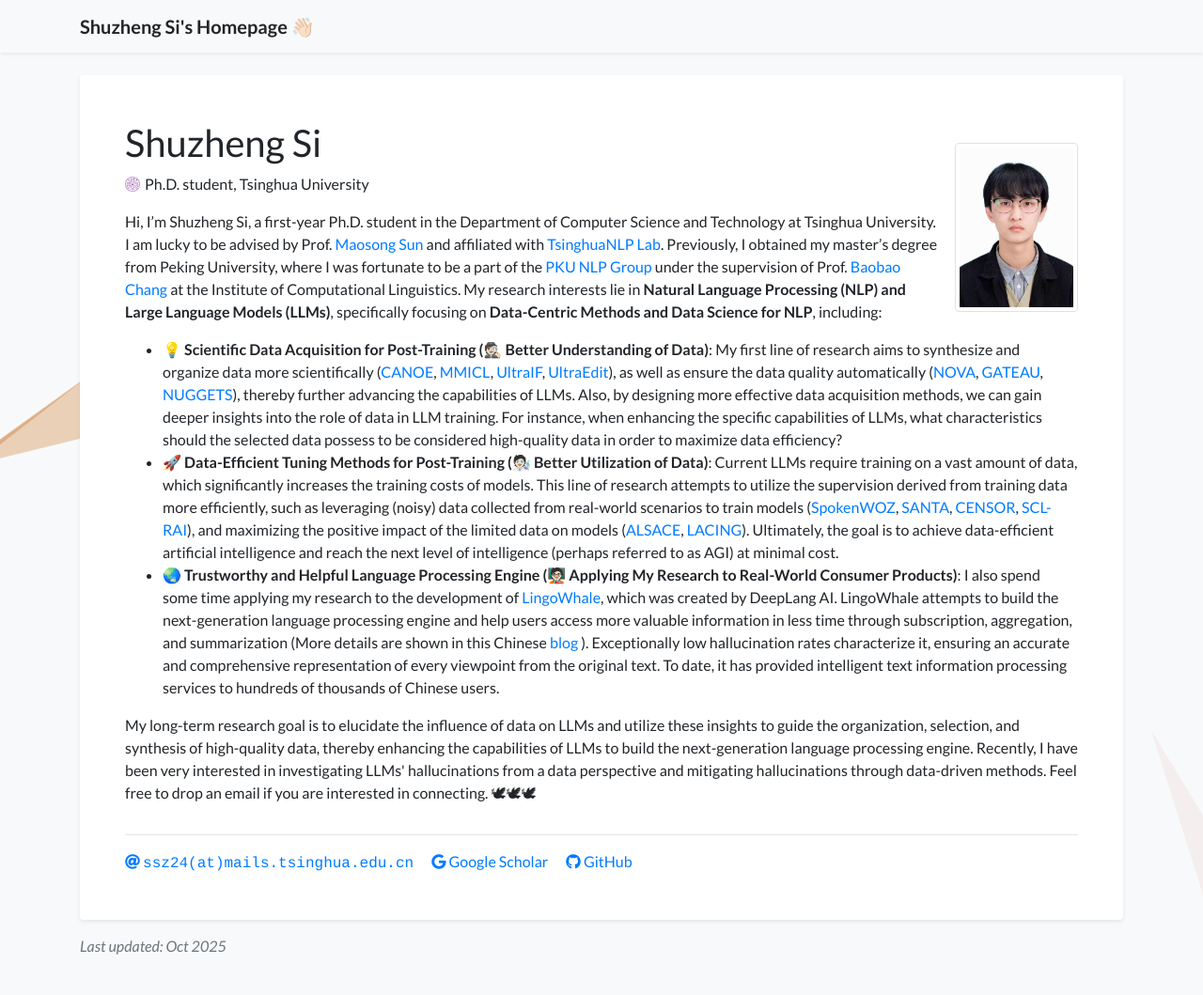
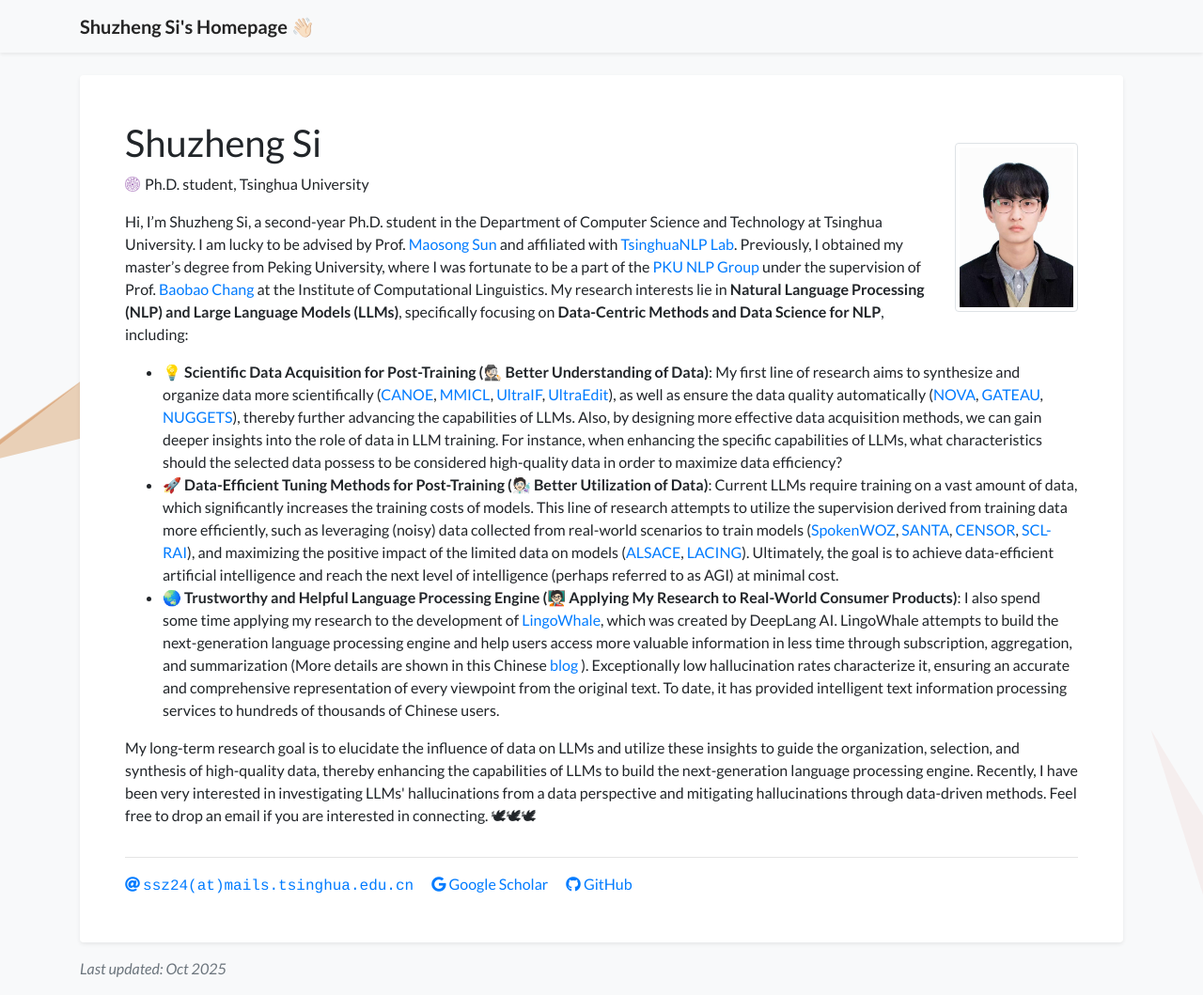
Before and after one commit to S1s-Z/s1s-z.github.io, a Jekyll site: the page built from index.html, in a window 1280 px wide and 1059 px high. Shown: the whole window at 94% size. Built offline with Jekyll 4.4.1, drawn with Linux system fonts in a browser that asks for light colours; a style sheet for code colours, icons or effects is not loaded.

Commit message:
Update profile.yml

```diff
--- a/_data/profile.yml
+++ b/_data/profile.yml
@@ -19,7 +19,7 @@ github: S1s-Z
 # xiaohongshu: 5fa2663000000000010068e2
 
 short_bio: >-
-  Hi, I’m Shuzheng Si, a first-year Ph.D. student in the Department of Computer Science and Technology at Tsinghua University. I am lucky to be advised by Prof. <a href="https://scholar.google.com/citations?hl=en&user=zIgT0HMAAAAJ">Maosong Sun</a> and affiliated with <a href="https://nlp.csai.tsinghua.edu.cn">TsinghuaNLP Lab</a>. Previously, I obtained my master’s degree from Peking University, where I was fortunate to be a part of the <a href="https://pkunlp-icler.github.io/">PKU NLP Group</a> under the supervision of Prof. <a href="https://scholar.google.com.au/citations?user=LaKNyhQAAAAJ">Baobao Chang</a> at the Institute of Computational Linguistics. My research interests lie in <b>Natural Language Processing (NLP) and Large Language Models (LLMs)</b>, specifically focusing on <b>Data-Centric Methods and Data Science for NLP</b>, including:
+  Hi, I’m Shuzheng Si, a second-year Ph.D. student in the Department of Computer Science and Technology at Tsinghua University. I am lucky to be advised by Prof. <a href="https://scholar.google.com/citations?hl=en&user=zIgT0HMAAAAJ">Maosong Sun</a> and affiliated with <a href="https://nlp.csai.tsinghua.edu.cn">TsinghuaNLP Lab</a>. Previously, I obtained my master’s degree from Peking University, where I was fortunate to be a part of the <a href="https://pkunlp-icler.github.io/">PKU NLP Group</a> under the supervision of Prof. <a href="https://scholar.google.com.au/citations?user=LaKNyhQAAAAJ">Baobao Chang</a> at the Institute of Computational Linguistics. My research interests lie in <b>Natural Language Processing (NLP) and Large Language Models (LLMs)</b>, specifically focusing on <b>Data-Centric Methods and Data Science for NLP</b>, including:
   <br>
   <ul class="pub">
       <li>
```
